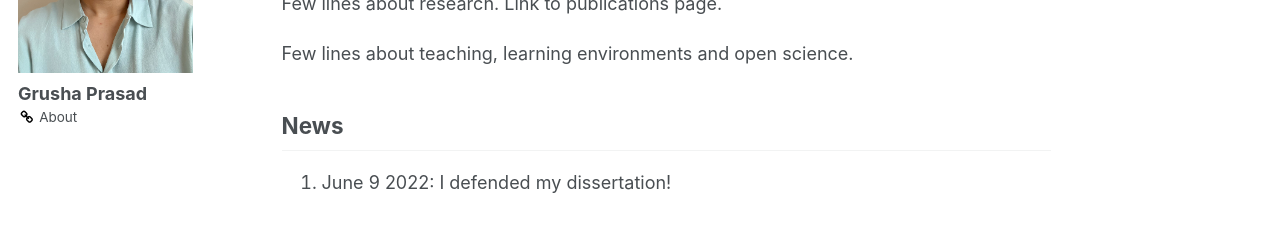
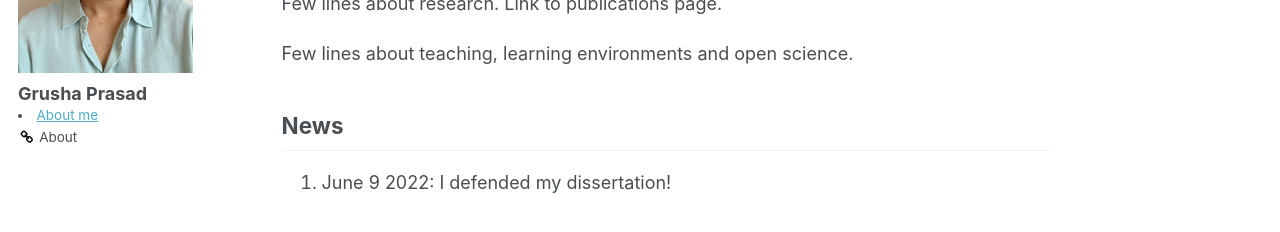
Before and after one commit to grushaprasad/grushaprasad.github.io, a Jekyll site: the page built from _pages/about.md, in a window 1280 px wide. Shown: the part 278-510 px from the top of the page. Built offline with Jekyll 4.4.1, drawn with Linux system fonts in a browser that asks for light colours.

Commit message:
testing links for sidebar

```diff
--- a/_includes/author-profile.html
+++ b/_includes/author-profile.html
@@ -17,6 +17,9 @@
   <div class="author__content">
     <h3 class="author__name">{{ author.name }}</h3>
     {% if author.bio %}<p class="author__bio">{{ author.bio }}</p>{% endif %}
+    {% if author.about %}
+        <li><a href="{{ author.about }}" target = "_blank"> About me </a></li>
+      {% endif %}
   </div>
 
   <div class="author__urls-wrapper">
```
